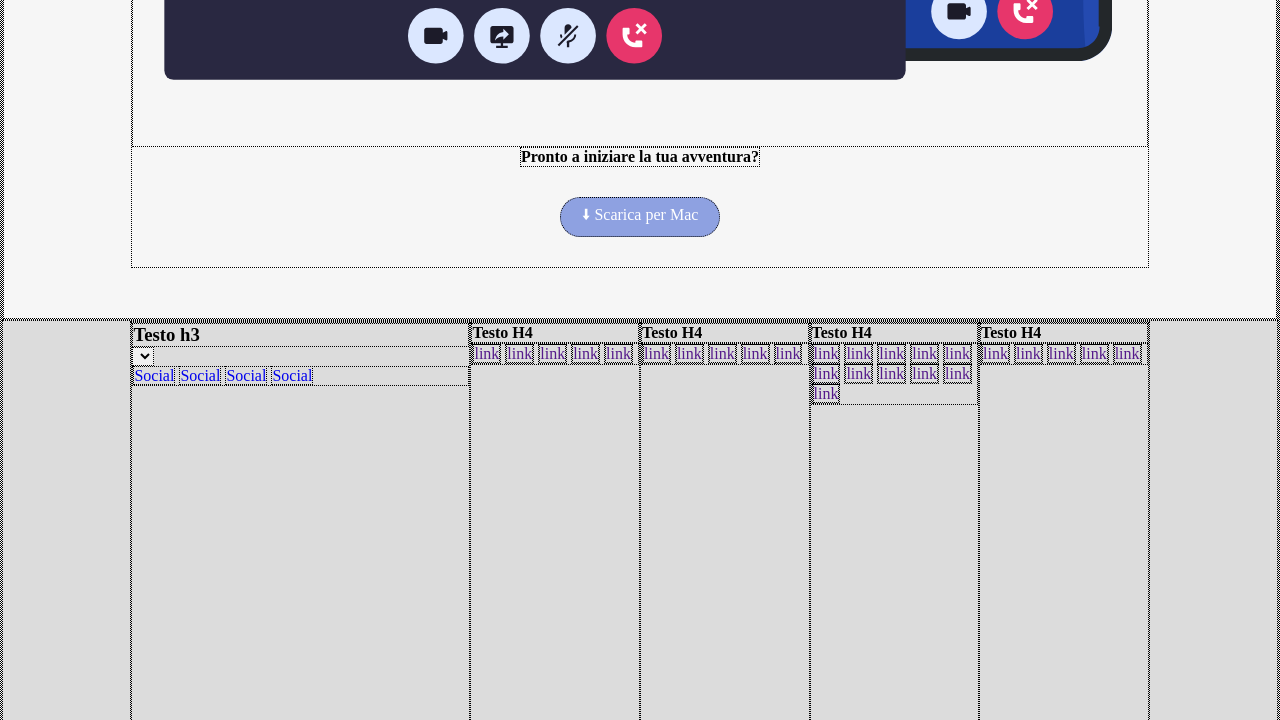
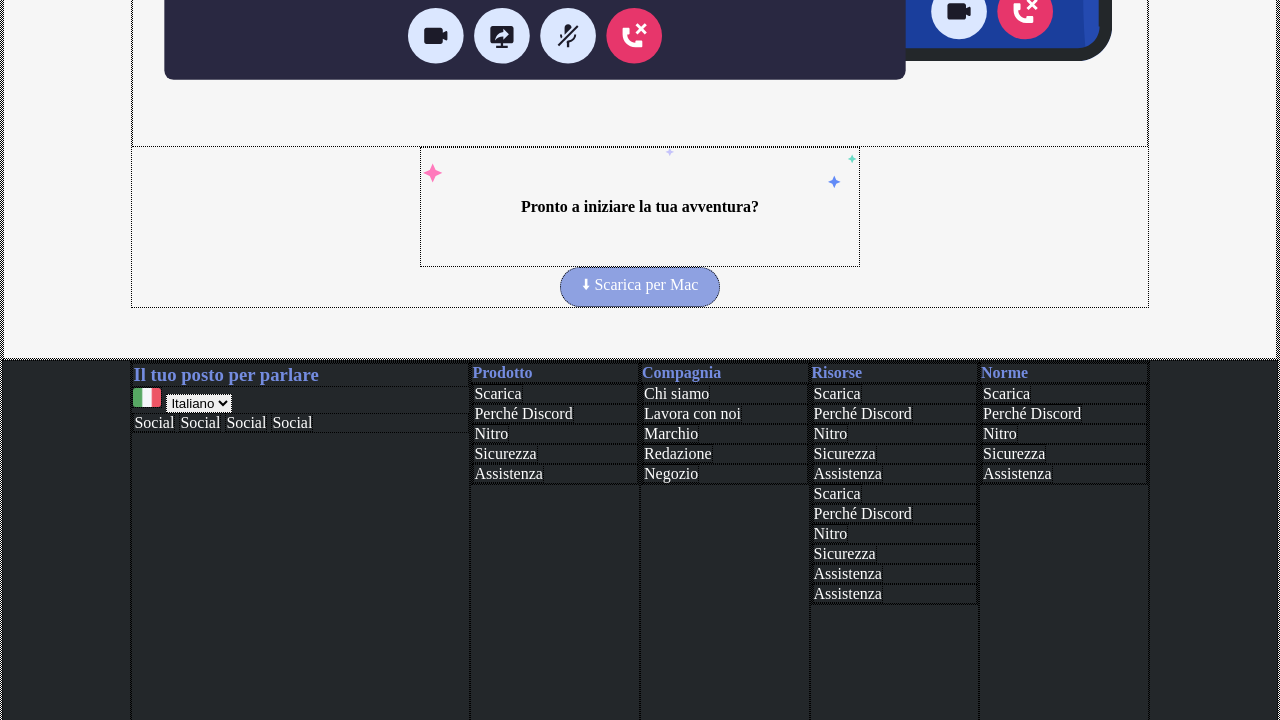
Before and after one commit to AlvaroArbaiza/htmlcss-discord, a plain HTML site: page index.html in a window 1280 px wide. Shown: the part 2814-3534 px from the top of the page. Drawn offline with Linux system fonts and the light colour scheme.

Commit message:
Inserimento flag nel Div Socials in Footer

```diff
--- a/assets/css/style.css
+++ b/assets/css/style.css
@@ -94,32 +94,52 @@ main section div.text-up {
 
 main section h4#text-down {
     margin: auto;
+    padding: 50px 100px;
+    background-image: url(../img/stars.svg);
+    background-size: contain;
+    background-repeat: no-repeat;
 }
 
 main section #section4 a {
     background-color: rgb(142, 161, 225);
     color: white;
-    margin: 30px auto;
+    margin: auto;
 }
 
 /* FOOTER */
 /* Background */
 footer {
-    background-color: gainsboro;
+    background-color: rgb(35, 39, 42);
+}
+
+footer section {
+    justify-content: space-between;
 }
 
 /* Misure Links */
-#socials {
+footer section div#socials {
     width: calc(100% / 3);
     height: 400px;
 }
 
-.footer-link {
+footer section div.footer-link {
     width: calc(100% / 6);
     height: 400px;
 }
 
-/* Logo e Registrati */
-footer section {
-    justify-content: space-between;
+footer section div ul {
+    flex-direction: column;
 }
+
+footer section div h3,
+footer section div h4 {
+    color: rgb(116, 140, 224);
+}
+
+footer section div a {
+    color: white;
+}
+
+.flag{
+    width: 30px;
+}
--- a/index.html
+++ b/index.html
@@ -136,8 +136,12 @@
         <section class="container-flex center">
 
             <div id="socials">
-                <h3>Testo h3</h3>
-                <select name="">Lingua</select>
+                <h3>Il tuo posto per parlare</h3>
+                <img src="./assets/img/ita.png" alt="flag" class="flag">
+                <select name="lingua">
+                    <option value="italiano">Italiano</option>
+                    <option value="english">English</option>
+                </select>
                 <!-- Social media buttons -->
                 <div>
                     <a href="#">Social</a>
@@ -149,103 +153,103 @@
 
             <!-- Prodotto -->
             <div class="footer-link">
-                <h4>Testo H4</h4>
-                <ul>
+                <h4>Prodotto</h4>
+                <ul class="container-flex">
                     <li>
-                        <a href="">link</a>
+                        <a href="">Scarica</a>
                     </li>
                     <li>
-                        <a href="">link</a>
+                        <a href="">Perché Discord</a>
                     </li>
                     <li>
-                        <a href="">link</a>
+                        <a href="">Nitro</a>
                     </li>
                     <li>
-                        <a href="">link</a>
+                        <a href="">Sicurezza</a>
                     </li>
                     <li>
-                        <a href="">link</a>
+                        <a href="">Assistenza</a>
                     </li>
                 </ul>
             </div>
             <!-- Compagnia -->
             <div class="footer-link">
-                <h4>Testo H4</h4>
-                <ul>
+                <h4>Compagnia</h4>
+                <ul class="container-flex">
                     <li>
-                        <a href="">link</a>
+                        <a href="">Chi siamo</a>
                     </li>
                     <li>
-                        <a href="">link</a>
+                        <a href="">Lavora con noi </a>
                     </li>
                     <li>
-                        <a href="">link</a>
+                        <a href="">Marchio</a>
                     </li>
                     <li>
-                        <a href="">link</a>
+                        <a href="">Redazione</a>
                     </li>
                     <li>
-                        <a href="">link</a>
+                        <a href="">Negozio</a>
                     </li>
                 </ul>
             </div>
             <!-- Risorse -->
             <div class="footer-link">
-                <h4>Testo H4</h4>
-                <ul>
+                <h4>Risorse</h4>
+                <ul class="container-flex">
                     <li>
-                        <a href="">link</a>
+                        <a href="">Scarica</a>
                     </li>
                     <li>
-                        <a href="">link</a>
+                        <a href="">Perché Discord</a>
                     </li>
                     <li>
-                        <a href="">link</a>
+                        <a href="">Nitro</a>
                     </li>
                     <li>
-                        <a href="">link</a>
+                        <a href="">Sicurezza</a>
                     </li>
                     <li>
-                        <a href="">link</a>
+                        <a href="">Assistenza</a>
                     </li>
                     <li>
-                        <a href="">link</a>
+                        <a href="">Scarica</a>
                     </li>
                     <li>
-                        <a href="">link</a>
+                        <a href="">Perché Discord</a>
                     </li>
                     <li>
-                        <a href="">link</a>
+                        <a href="">Nitro</a>
                     </li>
                     <li>
-                        <a href="">link</a>
+                        <a href="">Sicurezza</a>
                     </li>
                     <li>
-                        <a href="">link</a>
+                        <a href="">Assistenza</a>
                     </li>
                     <li>
-                        <a href="">link</a>
+                        <a href="">Assistenza</a>
                     </li>
                 </ul>
             </div>
             <!-- Norme -->
             <div class="footer-link">
-                <h4>Testo H4</h4>
-                <ul>
+                <h4>Norme</h4>
+                <ul class="container-flex">
                     <li>
-                        <a href="">link</a>
+                        <a href="">Scarica</a>
                     </li>
                     <li>
-                        <a href="">link</a>
+                        <a href="">Perché Discord</a>
                     </li>
                     <li>
-                        <a href="">link</a>
+                        <a href="">Nitro</a>
                     </li>
                     <li>
-                        <a href="">link</a>
+                        <a href="">Sicurezza</a>
                     </li>
                     <li>
-                        <a href="">link</a>
+                        <a href="">Assistenza</a>
                     </li>
                 </ul>
             </div>
```
Also changed, not shown: 1 other file.
